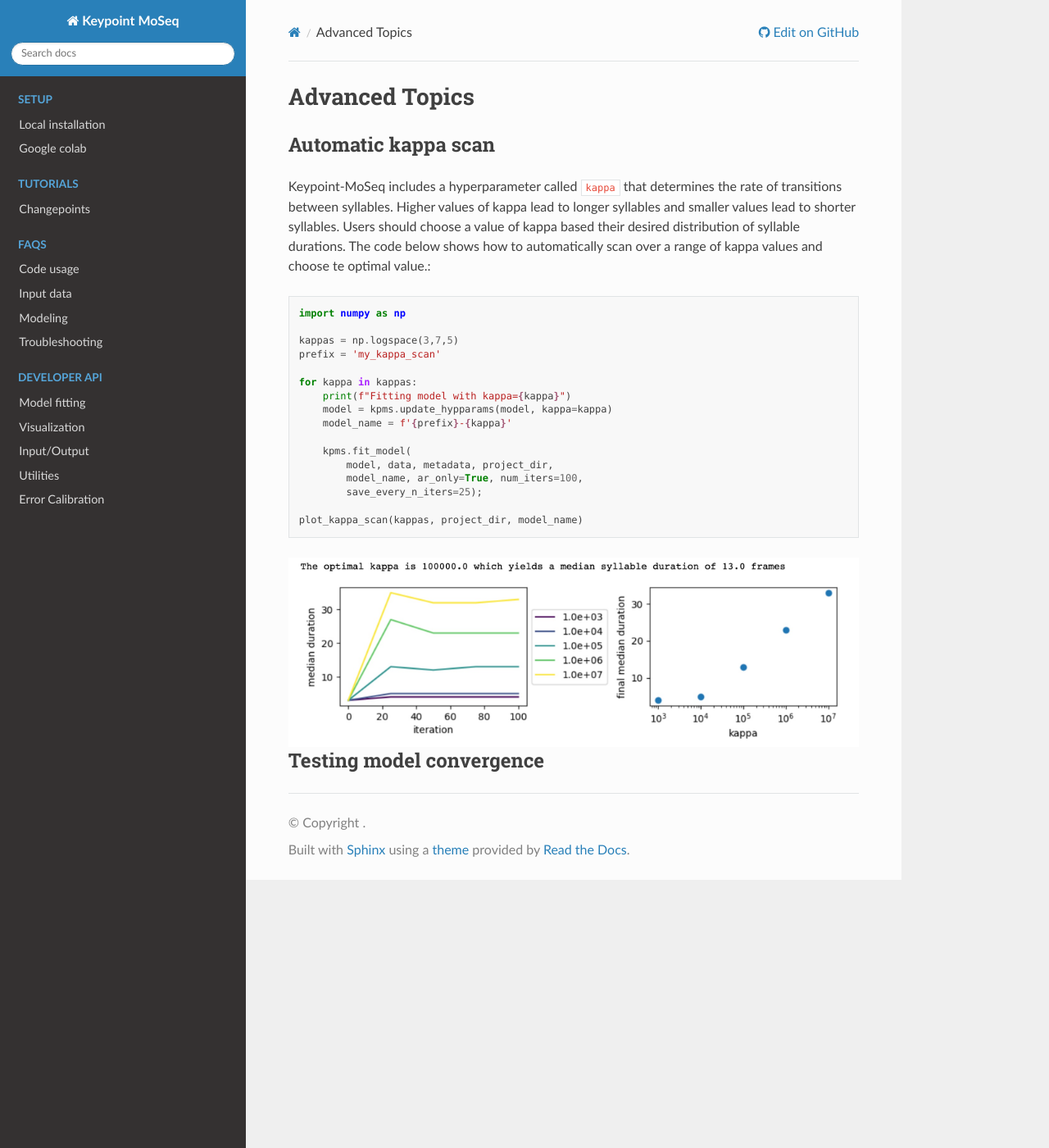
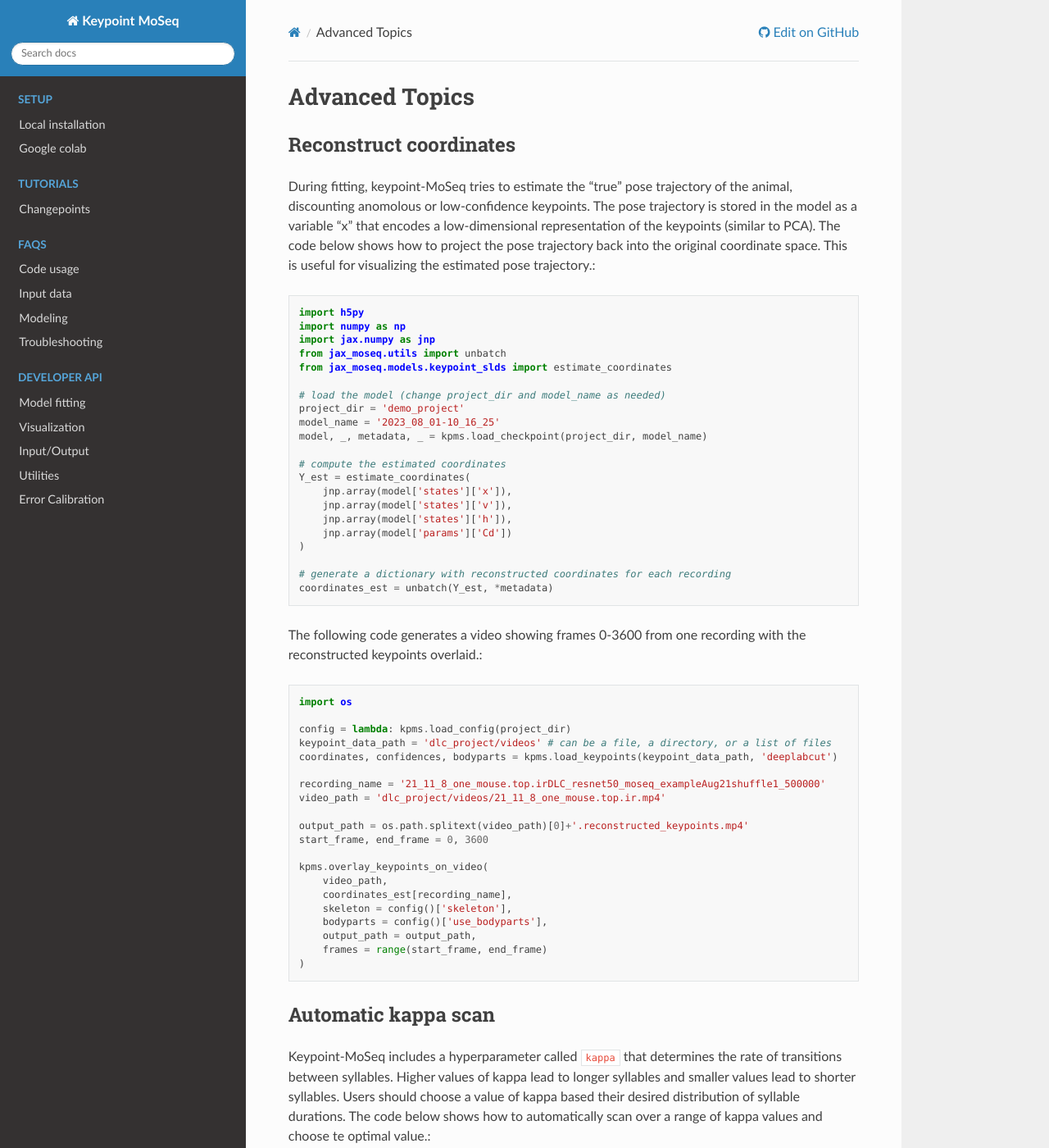
Before and after one commit to dattalab/keypoint-moseq, a Sphinx documentation site: the page built from docs/source/advanced.rst, in a window 1280 px wide and 1400 px high. Shown: the whole window at 82% size. Built offline with Sphinx 7.4.7 and the Read the Docs theme 2.0.0, drawn with Linux system fonts in a browser that asks for light colours; pages that are not in the unit, such as notebooks, are missing from menus.

Commit message:
added example code for reconstructing coords

```diff
--- a/docs/source/advanced.rst
+++ b/docs/source/advanced.rst
@@ -1,5 +1,58 @@
 Advanced Topics
 ---------------
+
+Reconstruct coordinates
+~~~~~~~~~~~~~~~~~~~~~~~
+
+During fitting, keypoint-MoSeq tries to estimate the "true" pose trajectory of the animal, discounting anomolous or low-confidence keypoints. The pose trajectory is stored in the model as a variable "x" that encodes a low-dimensional representation of the keypoints (similar to PCA). The code below shows how to project the pose trajectory back into the original coordinate space. This is useful for visualizing the estimated pose trajectory.::
+
+    import h5py
+    import numpy as np
+    import jax.numpy as jnp
+    from jax_moseq.utils import unbatch
+    from jax_moseq.models.keypoint_slds import estimate_coordinates
+
+    # load the model (change project_dir and model_name as needed)
+    project_dir = 'demo_project'
+    model_name = '2023_08_01-10_16_25'
+    model, _, metadata, _ = kpms.load_checkpoint(project_dir, model_name)
+
+    # compute the estimated coordinates
+    Y_est = estimate_coordinates(
+        jnp.array(model['states']['x']),
+        jnp.array(model['states']['v']),
+        jnp.array(model['states']['h']),
+        jnp.array(model['params']['Cd'])
+    )
+
+    # generate a dictionary with reconstructed coordinates for each recording
+    coordinates_est = unbatch(Y_est, *metadata)
+
+
+The following code generates a video showing frames 0-3600 from one recording with the reconstructed keypoints overlaid.::
+
+    import os
+
+    config = lambda: kpms.load_config(project_dir)
+    keypoint_data_path = 'dlc_project/videos' # can be a file, a directory, or a list of files
+    coordinates, confidences, bodyparts = kpms.load_keypoints(keypoint_data_path, 'deeplabcut')
+
+    recording_name = '21_11_8_one_mouse.top.irDLC_resnet50_moseq_exampleAug21shuffle1_500000'
+    video_path = 'dlc_project/videos/21_11_8_one_mouse.top.ir.mp4'
+
+    output_path = os.path.splitext(video_path)[0]+'.reconstructed_keypoints.mp4'
+    start_frame, end_frame = 0, 3600
+
+    kpms.overlay_keypoints_on_video(
+        video_path,
+        coordinates_est[recording_name],
+        skeleton = config()['skeleton'],
+        bodyparts = config()['use_bodyparts'],
+        output_path = output_path,
+        frames = range(start_frame, end_frame)
+    )
+
+
 
 Automatic kappa scan
 ~~~~~~~~~~~~~~~~~~~~
```
